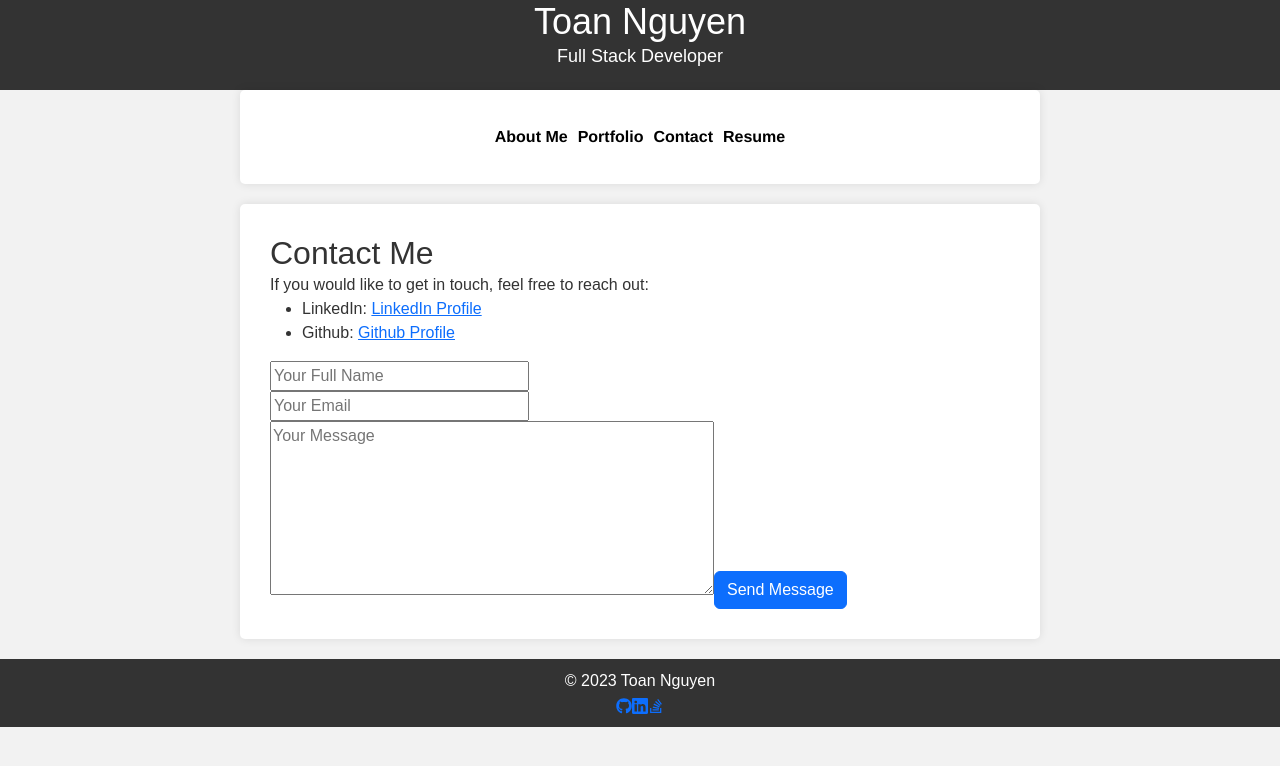
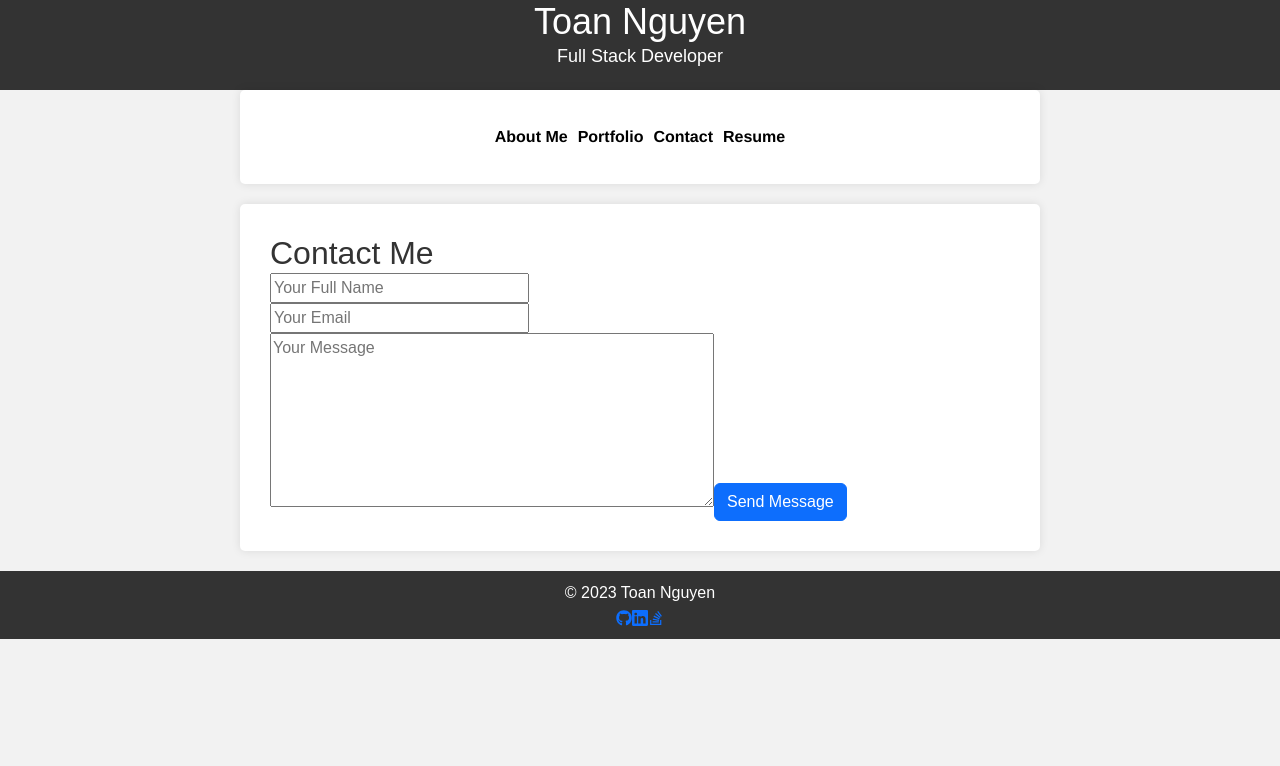
Before and after one commit to nguyent0275/my-react-portfolio, a React (Vite) app: page /Contact in a window 1280 px wide. Shown: the top 766 px of the page. Built offline with nearby package versions, Linux system fonts and the light colour scheme.

Commit message:
added comments, need to work on contact form

```diff
--- a/src/App.jsx
+++ b/src/App.jsx
@@ -1,3 +1,4 @@
+// importing components
 import Header from "./components/Header";
 import Nav from "./components/Nav";
 import Footer from "./components/Footer";
--- a/src/components/Footer.jsx
+++ b/src/components/Footer.jsx
@@ -1,3 +1,4 @@
+// importing react icons for github, linkedin, and stackoverflow
 import { FaGithub } from "react-icons/fa";
 import { BsLinkedin } from "react-icons/bs";
 import { FaStackOverflow } from "react-icons/fa";
--- a/src/main.jsx
+++ b/src/main.jsx
@@ -11,11 +11,12 @@ import "bootstrap/dist/css/bootstrap.min.css";
 import About from "./pages/About";
 import Contact from "./pages/Contact";
 import Portfolio from "./pages/Portfolio";
-import Resume from "./pages/Resume"
+import Resume from "./pages/Resume";
 
 // project data for portfolio page
 import projects from "./pages/projects";
 
+// Define the accessible routes, and which components respond to which URL
 const router = createBrowserRouter([
   {
     path: "/",
--- a/src/pages/Contact.jsx
+++ b/src/pages/Contact.jsx
@@ -1,13 +1,16 @@
-import "../styles/footer.css";
+// importing css, state, and email validation helper
+import "../styles/contact.css";
 import { useState } from "react";
 import { validateEmail } from "../utils/helpers";
 
 export default function Contact() {
+  // setting the states for email, name, message, and error message
   const [email, setEmail] = useState("");
   const [name, setName] = useState("");
   const [message, setMessage] = useState("");
   const [errorMessage, setErrorMessage] = useState("");
 
+  // checks for state changes in email, name, or message inputs
   const handleInputChange = (event) => {
     const [target] = event;
     const inputType = target.name;
@@ -22,36 +25,32 @@ export default function Contact() {
     }
   };
 
+  // handles the submission on the submit button
   const handleFormSubmit = (event) => {
     event.preventDefault();
 
-    if(!validateEmail(email)) {
-      setErrorMessage('Email is invalid')
+    // checks if there is an input for email, name, or message // also checks if the email is in valid email format
+    if (!validateEmail(email)) {
+      setErrorMessage("Email is invalid");
       return;
     } else if (!name) {
-      setErrorMessage('Please enter a name')
+      setErrorMessage("Please enter a name");
       return;
     } else if (!message) {
-      setErrorMessage('Please enter a message')
+      setErrorMessage("Please enter a message");
       return;
     }
 
-    setName('')
-    setEmail('')
-    setMessage('')
-  }
+    // clears the input fields after a sucessful submit
+    setName("");
+    setEmail("");
+    setMessage("");
+  };
+
+  // returns the xml
   return (
     <section id="contact">
       <h2>Contact Me</h2>
-      <p>If you would like to get in touch, feel free to reach out:</p>
-      <ul>
-        <li>
-          LinkedIn: <a href="#">LinkedIn Profile</a>
-        </li>
-        <li>
-          Github: <a href="#">Github Profile</a>
-        </li>
-      </ul>
       <div className="contact-form">
         <form className="contact-form" onSubmit={handleFormSubmit}>
           <input
@@ -84,8 +83,8 @@ export default function Contact() {
         </form>
         {errorMessage && (
           <div>
-            <p className="error-text"></p>
-            </div>
+            <p>{errorMessage}</p>
+          </div>
         )}
       </div>
     </section>
--- a/src/pages/Portfolio.jsx
+++ b/src/pages/Portfolio.jsx
@@ -1,5 +1,7 @@
+// importing the css
 import "../styles/projects.css";
 
+// page is loading with the array of projects from the projects.js
 export default function Portfolio({ projects }) {
   return (
     <section id="portfolio">
--- a/src/pages/projects.js
+++ b/src/pages/projects.js
@@ -1,3 +1,4 @@
+// importing all the images from the image folder
 import horiseon from "../assets/images/horiseon-banner.png";
 import prework from "../assets/images/prework-guide.png"
 import rps from "../assets/images/rock-paper-scissors.png"
@@ -13,7 +14,7 @@ import sql from "../assets/images/sql-employee-tracker.png"
 import ecommerce from "../assets/images/ecommerce-backend.png"
 import anime from "../assets/images/your-anime-sucks.png"
 
-
+// creating an array of projects, this will be used in the Portfolio.jsx to create html elements for each project
 const projects = [
   {
     id: 1,
```
Also changed, not shown: src/styles/contact.css (renamed from src/styles/footer.css).
